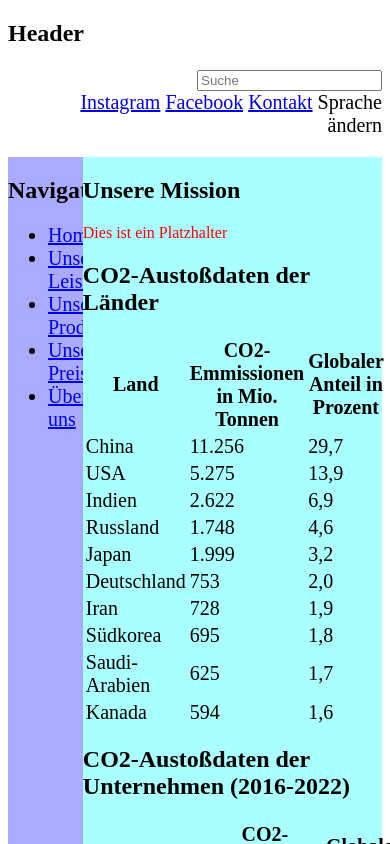
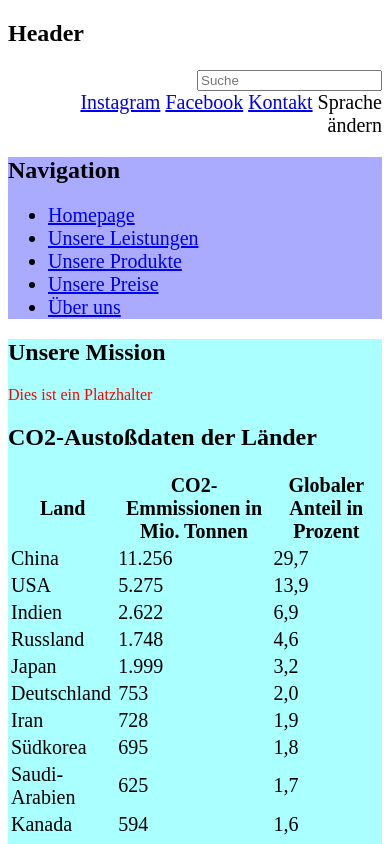
Before and after one commit to Bandersnatcher1/IPWA01-01, a plain HTML site: page index.html in a window 390 px wide. Shown: the top 844 px of the page. Drawn offline with Linux system fonts and the light colour scheme.

Commit message:
Added responsiveness for mobile devices

```diff
--- a/index.html
+++ b/index.html
@@ -16,6 +16,7 @@
     <meta name="viewport" content="width=device-width, initial-scale=1.0"> <!--Skalierungs-Settings-->
     <title>IPWA01-01</title>
     <style type="text/css">
+
       #placeholder { color: red; }
 
       header nav ul { text-align: right; font-size: 125%; }
@@ -28,6 +29,11 @@
       footer { background-color: #faa; }
       footer nav ul { text-align: center; }
       footer nav ul li { display: inline; }
+
+      @media screen and (max-width: 767px) {
+      main { display: block; }
+      main > section, main div#content { width: 100%; }
+      }
     </style>
   </head>
 
```
Lines whose indentation alone changed are shown as unchanged.
